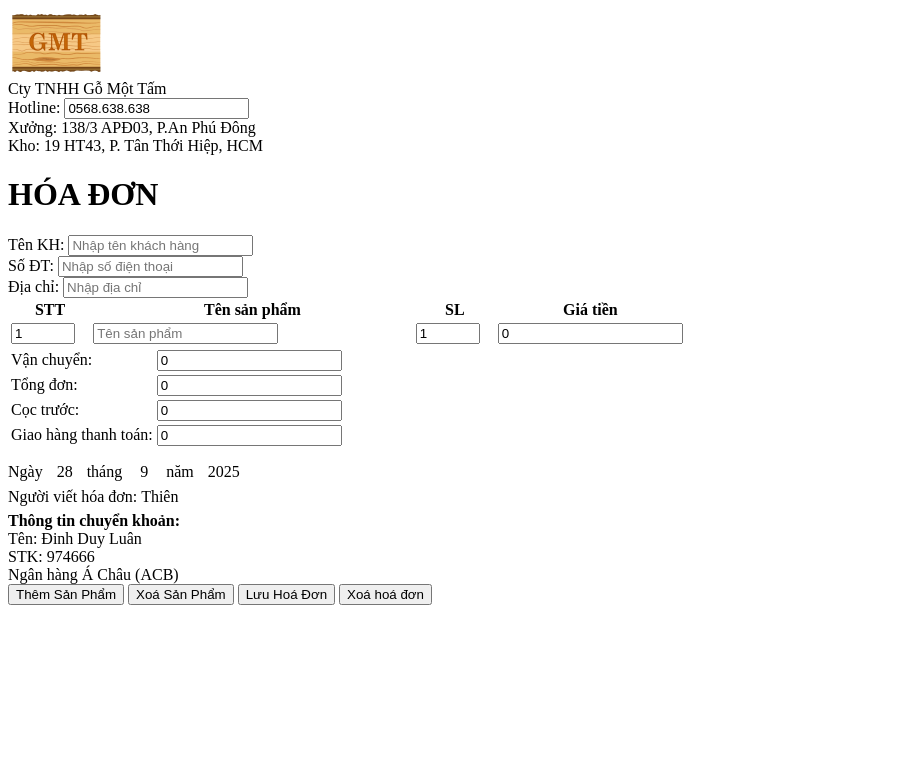
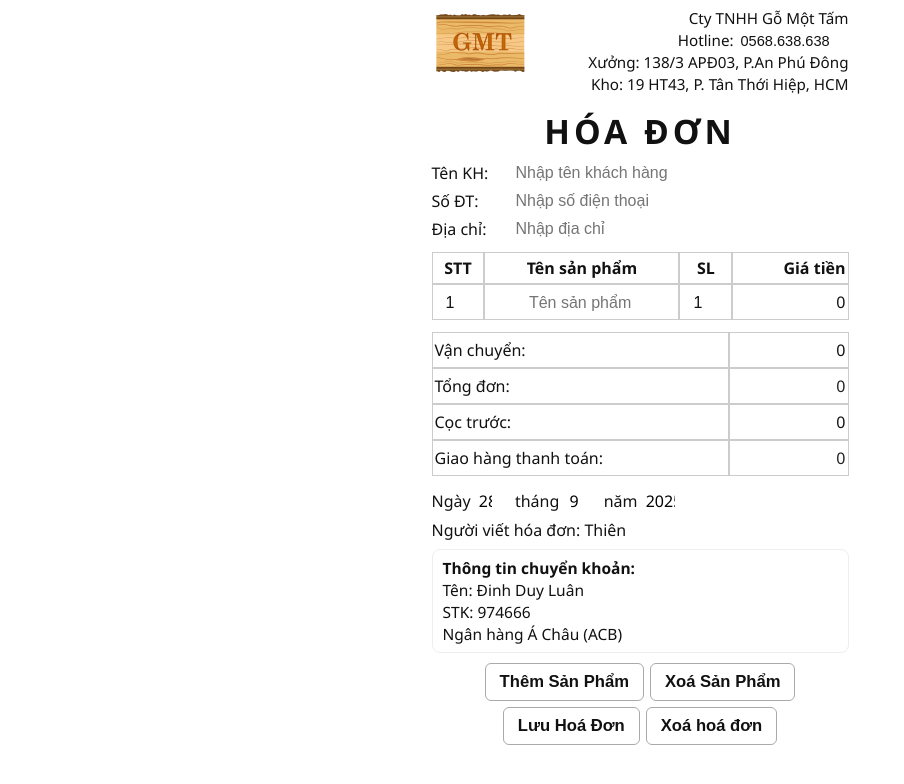
Before and after one commit to vtthuan2209-wq/hoadonv2, a plain HTML site: page index.html in a window 1280 px wide. Shown: the whole page, without its empty margins (0-904 px from the left). Drawn offline with Linux system fonts and the light colour scheme.

Commit message:
Update style.css

```diff
--- a/style.css
+++ b/style.css
@@ -1,61 +1,265 @@
-/* ... (các phần khác giữ nguyên) ... */
+:root {
+  --border: #cccccc;
+  --radius: 8px;
+  --font-size: 1rem;
+  --font-family: 'Segoe UI', Arial, sans-serif;
+}
 
-.footer-invoice-2lines {
-  margin-top: 14px;
-  margin-bottom: 6px;
+body {
+  background: #fff;
+  margin: 0;
+  font-family: var(--font-family);
+  font-size: var(--font-size);
+  color: #111;
+  min-height: 100vh;
+}
+
+.container {
+  max-width: 425px;
+  margin: 0 auto;
+  padding: 8px 4px 26px 4px;
+  box-sizing: border-box;
+  background: #fff;
+}
+
+.header {
+  display: flex;
+  justify-content: space-between;
+  align-items: flex-start;
+  margin-bottom: 12px;
+}
+
+.logo img {
+  max-width: 110px;
+  max-height: 70px;
+  border-radius: 7px;
+  background: #fff;
+  border: none;
+}
+
+.company-info {
+  flex: 1;
+  text-align: right;
+  font-size: 0.95em;
+  margin-left: 10px;
+  color: #111;
+}
+
+.company-info .info-row {
+  margin-bottom: 2px;
+}
+
+.company-info input {
+  width: 105px;
+  font-size: 0.96em;
+  padding: 1px 3px;
+  border: none;
+  background: transparent;
+  color: #111;
+  outline: none;
+  box-shadow: none;
+  appearance: none;
+}
+
+.title {
+  text-align: center;
+  margin-bottom: 8px;
+}
+
+.title h1 {
+  margin: 0 0 6px 0;
+  font-size: 2.1em;
+  letter-spacing: 4px;
+  color: #111;
+}
+
+.customer-info {
   display: flex;
   flex-direction: column;
-  align-items: flex-start;
-  font-size: 1em;
-  font-family: inherit;
-  gap: 4px;
-}
-.ngay-thang-nam-2line {
-  text-align: left;
-  font-size: 1em;
-  font-family: inherit;
-  font-weight: 400;
-  margin-bottom: 3px;
-}
-.ngay-thang-nam-2line .chun {
-  font-weight: 400;
-  font-size: 1.08em;
-  text-transform: uppercase;
-  font-family: inherit;
-}
-.ngay-thang-nam-2line input[type="number"] {
-  border: none;
-  outline: none;
-  background: transparent;
-  font-family: inherit;
-  font-size: 1em;
-  width: 30px;
-  text-align: center;
-  padding: 0 2px;
-  margin: 0 2px;
-  box-sizing: border-box;
-}
-.ngay-thang-nam-2line input[type="number"]::-webkit-inner-spin-button,
-.ngay-thang-nam-2line input[type="number"]::-webkit-outer-spin-button {
-  -webkit-appearance: none;
-  margin: 0;
-}
-.ngay-thang-nam-2line input[type="number"]::-ms-input-placeholder,
-.ngay-thang-nam-2line input[type="number"]::placeholder {
-  color: #aaa;
-  opacity: 1;
+  gap: 2px;
+  width: 100%;
 }
 
-.nguoi-viet-hoadon-2line {
+.customer-info-row {
+  display: flex;
+  align-items: center;
+  width: 100%;
+  gap: 8px;
+  margin-bottom: 0;
+}
+
+.customer-info-row label {
+  min-width: 70px;
+  font-weight: 500;
+  color: #111;
   text-align: left;
+  margin-bottom: 0;
+  flex-shrink: 0;
+}
+
+.customer-info-row input,
+.customer-info-row textarea {
+  flex: 1;
+  width: 1px;
+  box-sizing: border-box;
+  padding: 4px 6px;
   font-size: 1em;
-  font-family: inherit;
-  font-weight: 400;
+  border: none;
+  background: transparent;
+  color: #111;
+  outline: none;
+  box-shadow: none;
+  appearance: none;
+  resize: none;
 }
-#writer-sign {
-  font-weight: 500;
-  font-family: inherit;
+
+.customer-info-row textarea {
+  min-height: 45px;
+  max-height: 90px;
 }
+#customer-address {
+  min-height: unset;
+  max-height: unset;
+  height: auto;
+  padding-top: 4px;
+  padding-bottom: 4px;
+}
+
+.product-table-section {
+  margin-top: 10px;
+  width: 100%;
+}
+
+#product-table {
+  width: 100%;
+  border-collapse: separate;
+  border-spacing: 0;
+  background: #fff;
+  /* border-radius: var(--radius); */ /* Không bo tròn góc */
+  overflow: hidden;
+  table-layout: fixed;
+}
+
+#product-table th,
+#product-table td {
+  border: 1px solid var(--border);
+  padding: 4px 2px;
+  color: #111;
+  background: #fff;
+  overflow: hidden;
+}
+
+#product-table th {
+  font-size: 1em;
+  font-weight: 600;
+  text-align: center;
+}
+
+#product-table th,
+#product-table td {
+}
+#product-table th:last-child,
+#product-table td:last-child {
+  width: 28%;
+  text-align: right;
+  font-variant-numeric: tabular-nums;
+  font-family: 'Segoe UI', Arial, sans-serif;
+}
+
+#product-table input {
+  width: 98%;
+  border: none;
+  background: transparent;
+  font-size: 1em;
+  color: #111;
+  text-align: center;
+  outline: none;
+  box-shadow: none;
+  appearance: none;
+  padding: 2px 0;
+}
+
+.input-name {
+  text-align: left;
+  width: 99%;
+}
+
+.input-stt, .input-sl {
+  text-align: center;
+  width: 40px;
+}
+
+.input-gia {
+  text-align: right !important;
+  font-variant-numeric: tabular-nums;
+  font-family: 'Segoe UI', Arial, sans-serif;
+  width: 99%;
+  direction: ltr;
+}
+
+.cost-table-section {
+  margin-top: 12px;
+  width: 100%;
+}
+
+#cost-table {
+  width: 100%;
+  border-collapse: separate;
+  border-spacing: 0;
+  background: #fff;
+  margin-bottom: 8px;
+  table-layout: fixed;
+}
+
+#cost-table tr {
+  width: 100%;
+}
+
+#cost-table td {
+  padding: 4px 2px;
+  border: 1px solid var(--border);
+  color: #111;
+  background: #fff;
+  font-variant-numeric: tabular-nums;
+  font-family: 'Segoe UI', Arial, sans-serif;
+  overflow: hidden;
+}
+
+#cost-table td:first-child {
+  width: 72%;
+  text-align: left;
+  font-variant-numeric: normal;
+}
+
+#cost-table td:last-child {
+  width: 28%;
+  text-align: right;
+  font-variant-numeric: tabular-nums;
+}
+
+.input-money,
+#cost-table input[type="number"],
+#cost-table input[type="text"] {
+  width: 100%;
+  font-size: 1em;
+  text-align: right !important;
+  font-variant-numeric: tabular-nums;
+  font-family: 'Segoe UI', Arial, sans-serif;
+  border: none;
+  background: transparent;
+  color: #111;
+  outline: none;
+  box-shadow: none;
+  appearance: none;
+  padding: 2px 0;
+}
+
+#cost-table input[readonly] {
+  background: #fff;
+  color: #222;
+}
+
+/* Ngày tháng năm và người viết hóa đơn dưới bảng */
 .footer-invoice-2lines {
   margin-top: 14px;
   margin-bottom: 6px;
@@ -99,4 +303,55 @@
   box-shadow: none !important;
 }
 
-/* ... (các phần khác giữ nguyên) ... */
+.nguoi-viet-hoadon-2line {
+  text-align: left;
+  font-size: 1em;
+  font-family: inherit;
+  font-weight: 400;
+}
+#writer-sign {
+  font-weight: 500;
+  font-family: inherit;
+}
+
+.bank-info {
+  margin: 8px 0 6px 0;
+  font-size: 0.97em;
+  background: #fff;
+  border-radius: 8px;
+  padding: 7px 10px;
+  border: 1px solid #eee;
+  color: #111;
+}
+
+.action-buttons {
+  display: flex;
+  gap: 6px;
+  flex-wrap: wrap;
+  justify-content: center;
+  margin-top: 10px;
+}
+
+.action-buttons button {
+  background: #fff;
+  color: #111;
+  border: 1px solid #aaa;
+  border-radius: 6px;
+  padding: 8px 14px;
+  font-size: 1.04em;
+  font-weight: 600;
+  cursor: pointer;
+  transition: background 0.2s, color 0.2s;
+}
+
+.action-buttons button:hover {
+  background: #222;
+  color: #fff;
+}
+
+@media (max-width: 430px) {
+  .container { padding: 4px 2vw 13px 2vw;}
+  .customer-info-row label { min-width: 66px; }
+  #cost-table input[type="number"], #cost-table input[type="text"] { width: 100%; }
+  .footer-invoice-2lines { gap: 2px;}
+}
```
